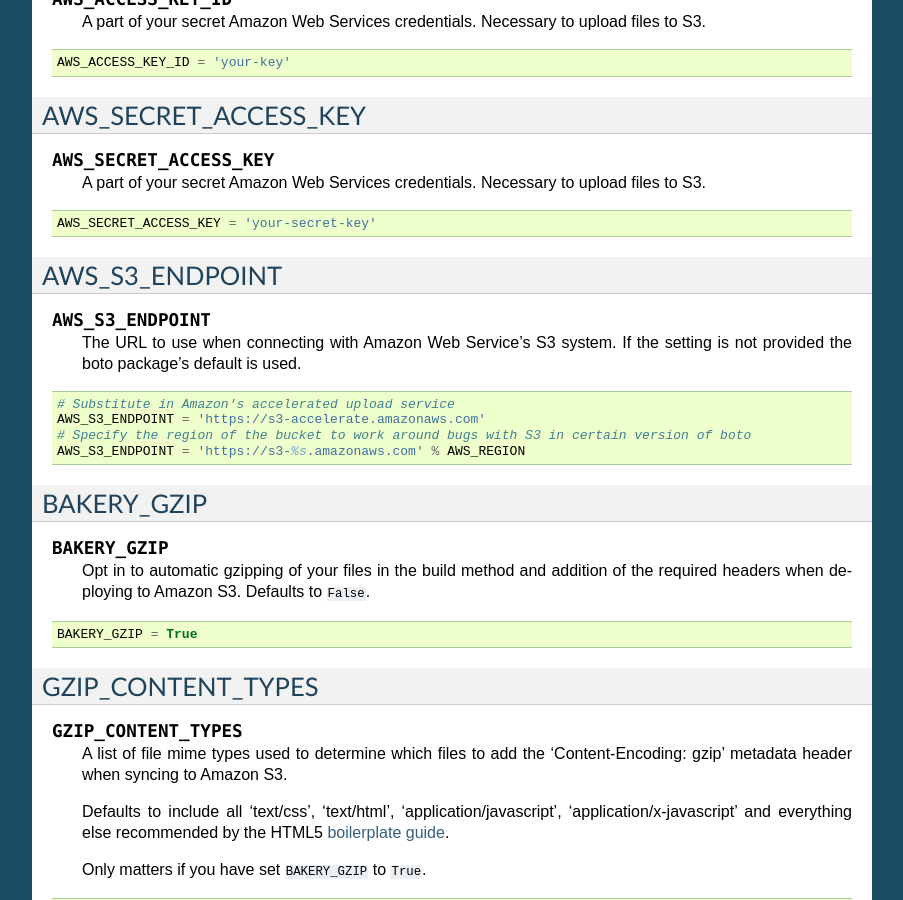
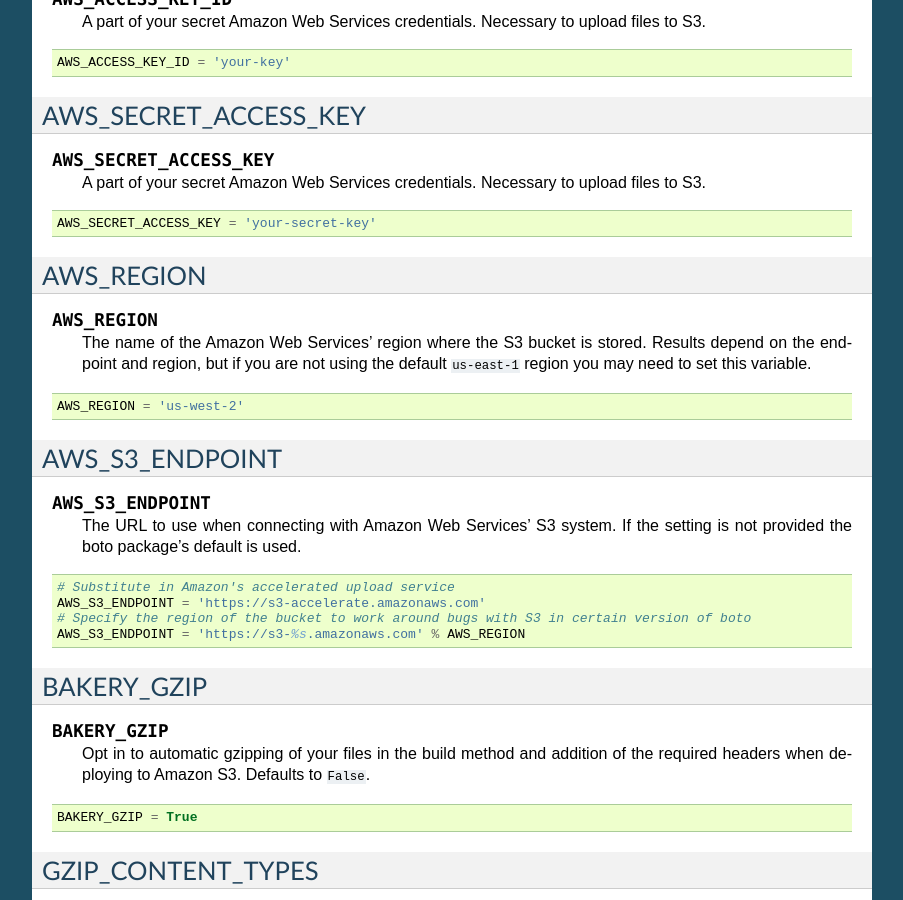
Before and after one commit to palewire/django-bakery, a Sphinx documentation site: the page built from docs/settingsvariables.rst, in a window 1280 px wide and 900 px high, scrolled down 1057 px. Shown: the whole window, without its empty margins (198-1101 px from the left). Built offline with Sphinx 7.4.7, drawn with Linux system fonts in a browser that asks for light colours.

Commit message:
Added AWS_REGION to the documentation of our settings

```diff
--- a/docs/settingsvariables.rst
+++ b/docs/settingsvariables.rst
@@ -81,12 +81,23 @@
 
     AWS_SECRET_ACCESS_KEY = 'your-secret-key'
 
+AWS_REGION
+----------
+
+.. envvar:: AWS_REGION
+
+    The name of the Amazon Web Services' region where the S3 bucket is stored. Results depend on the endpoint and region, but if you are not using the default ``us-east-1`` region you may need to set this variable.
+
+.. code-block::
+
+    AWS_REGION = 'us-west-2'
+
 AWS_S3_ENDPOINT
 -----------
 
 .. envvar:: AWS_S3_ENDPOINT
 
-    The URL to use when connecting with Amazon Web Service's S3 system. If the
+    The URL to use when connecting with Amazon Web Services' S3 system. If the
     setting is not provided the boto package's default is used.
 
 .. code-block:: python
```
